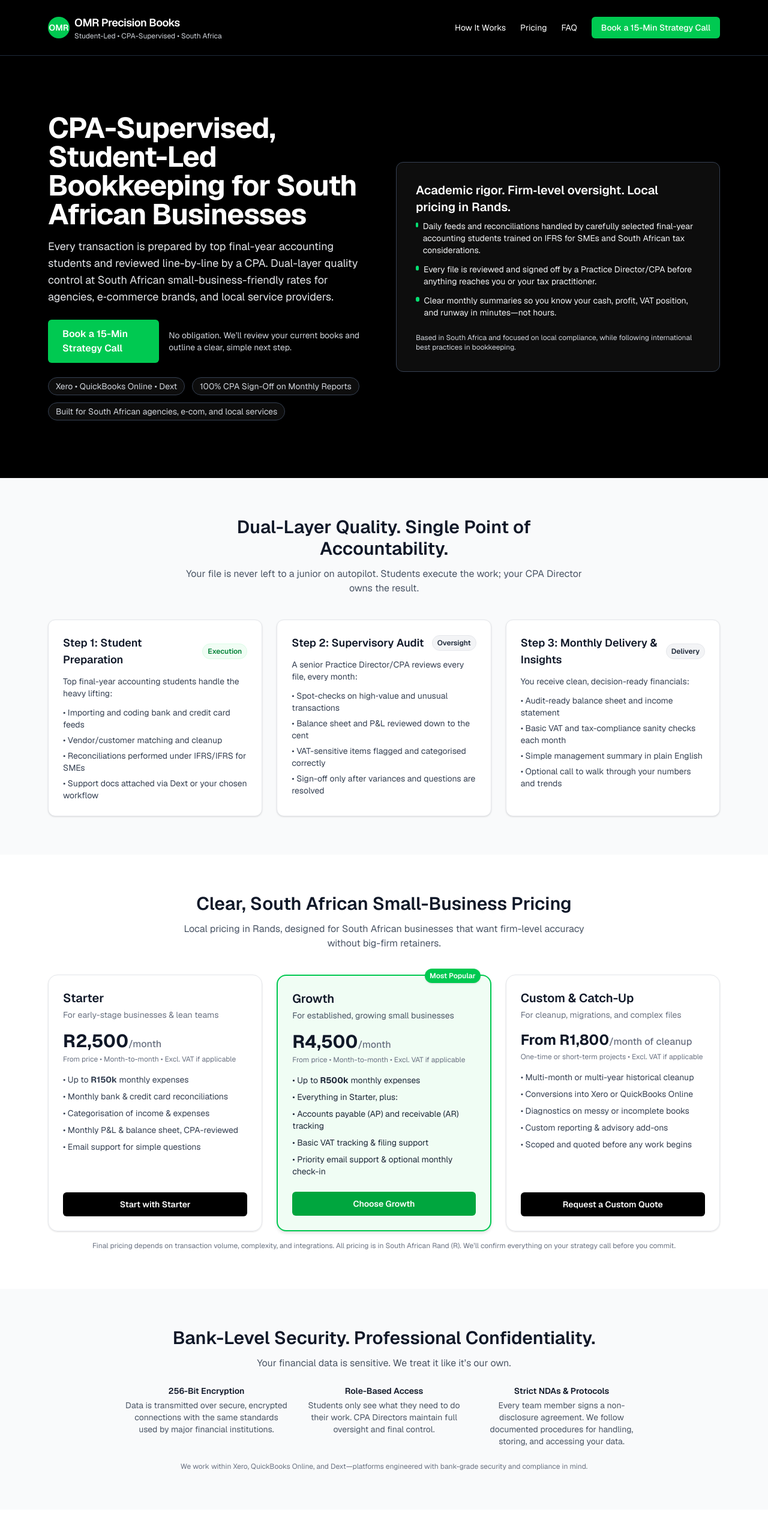
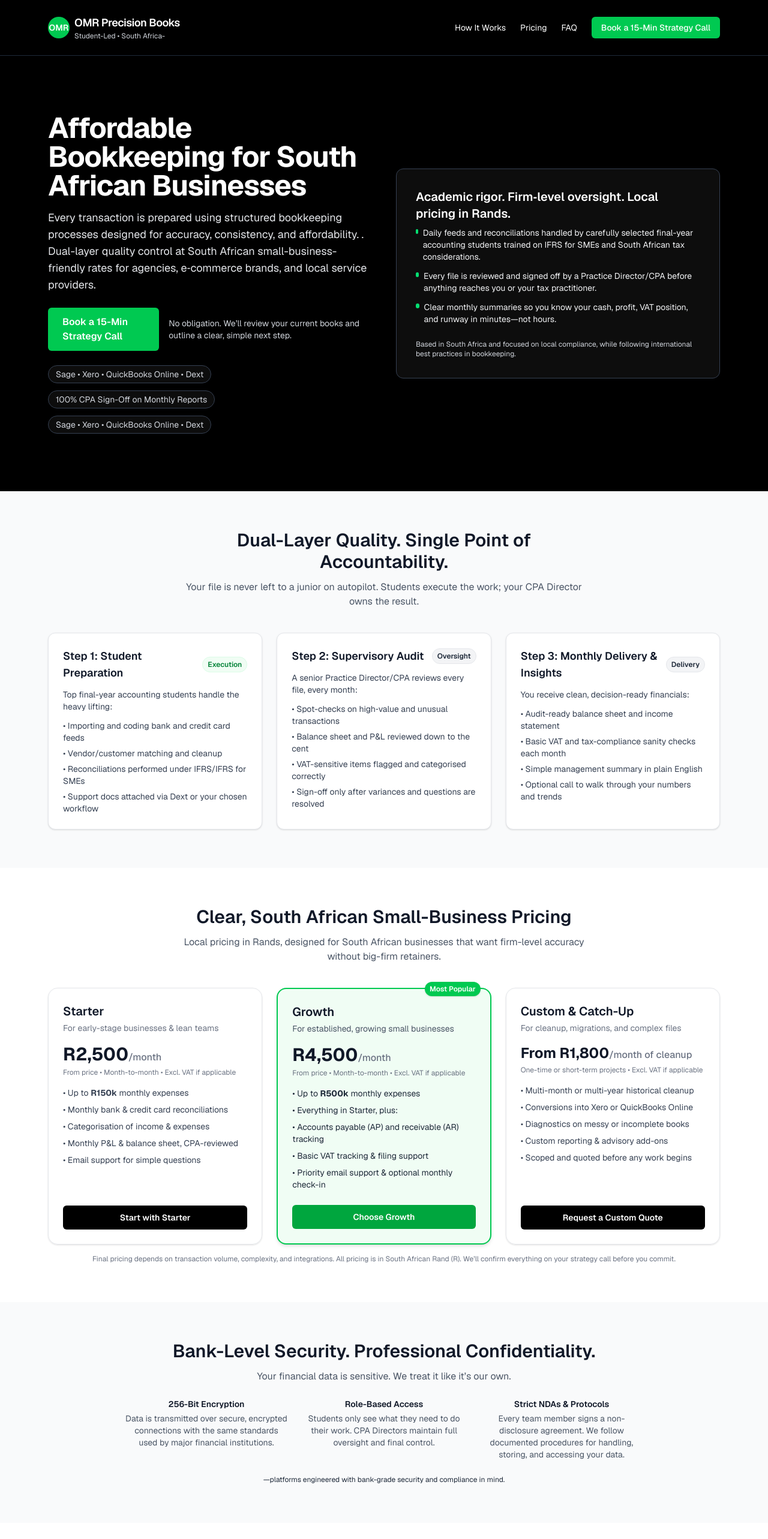
Before and after one commit to omrzuh002-pixel/omr-precision-books, a Next.js app: page / in a window 1280 px wide. Shown: the top 2566 px of the page at 60% size. Built offline with nearby package versions, Linux system fonts and the light colour scheme.

Commit message:
Add Sage support

```diff
--- a/app/page.tsx
+++ b/app/page.tsx
@@ -11,7 +11,7 @@ export default function Home() {
             </div>
             <div>
               <div className="text-lg font-semibold tracking-tight">OMR Precision Books</div>
-              <div className="text-xs text-gray-300">Student-Led • CPA-Supervised • South Africa</div>
+              <div className="text-xs text-gray-300">Student-Led • South Africa-</div>
             </div>
           </div>
           <div className="hidden md:flex items-center space-x-6 text-sm">
@@ -28,10 +28,10 @@ export default function Home() {
           <div className="max-w-6xl mx-auto px-4 py-16 lg:py-24 grid gap-10 lg:grid-cols-2 items-center">
             <div>
               <h1 className="text-3xl sm:text-4xl lg:text-5xl font-bold tracking-tight mb-4">
-                CPA-Supervised, Student-Led Bookkeeping for South African Businesses
+                Affordable Bookkeeping for South African Businesses
               </h1>
-              <p className="text-lg text-gray-200 mb-6">
-                Every transaction is prepared by top final-year accounting students and reviewed line-by-line by a CPA.
+              <p className="text-lg text-gray-200 mb-6">Every transaction is prepared using structured bookkeeping processes designed for accuracy, consistency, and affordability.
+                .
                 Dual-layer quality control at South African small-business-friendly rates for agencies, e‑commerce brands, and local service providers.
               </p>
               <div className="flex flex-col sm:flex-row sm:items-center sm:space-x-4 space-y-3 sm:space-y-0 mb-6">
@@ -47,13 +47,13 @@ export default function Home() {
               </div>
               <div className="flex flex-wrap items-center gap-3 text-xs sm:text-sm text-gray-300">
                 <span className="px-3 py-1 rounded-full border border-gray-700 bg-white/5">
-                  Xero • QuickBooks Online • Dext
+                  Sage • Xero • QuickBooks Online • Dext
                 </span>
                 <span className="px-3 py-1 rounded-full border border-gray-700 bg-white/5">
                   100% CPA Sign-Off on Monthly Reports
                 </span>
                 <span className="px-3 py-1 rounded-full border border-gray-700 bg-white/5">
-                  Built for South African agencies, e‑com, and local services
+                  Sage • Xero • QuickBooks Online • Dext
                 </span>
               </div>
             </div>
@@ -284,8 +284,8 @@ export default function Home() {
               </p>
             </div>
           </div>
-          <p className="mt-6 text-xs text-gray-500">
-            We work within Xero, QuickBooks Online, and Dext—platforms engineered with bank-grade security and compliance in mind.
+          <p className="mt-6 text-xs texWe work within Sage, Xero, QuickBooks Online, and Dextt-gray-500">
+            —platforms engineered with bank-grade security and compliance in mind.
           </p>
         </div>
       </section>
@@ -350,10 +350,10 @@ export default function Home() {
                 What accounting software do you work with?
               </summary>
               <p className="mt-2 text-sm text-gray-700">
-                We primarily support Xero and QuickBooks Online for core bookkeeping, along with Dext for document capture and expense management.
+                We support Sage, Xero, and QuickBooks Online for bookkeeping, along with Dext for document capture and expense management.
               </p>
               <p className="mt-2 text-sm text-gray-700">
-                If you’re using another tool, we can often migrate you into Xero or QuickBooks Online as part of a one‑time setup or cleanup project.
+                If you're using another accounting system, we can often migrate your data into Sage, Xero, or QuickBooks Online.
               </p>
             </details>
 
@@ -460,7 +460,7 @@ export default function Home() {
                   id="softwareUsed"
                   name="Software Used"
                   type="text"
-                  placeholder="e.g. Xero, QBO, Dext"
+                  placeholder="e.g. Sage, Xero, QuickBooks, Dext"
                   className="w-full px-3 py-2 rounded-md bg-black border border-gray-700 text-sm text-white placeholder-gray-500 focus:outline-none focus:border-green-500"
                 />
               </div>
@@ -505,8 +505,8 @@ export default function Home() {
           </form>
 
           <div className="mt-10 pt-6 border-t border-gray-800 text-xs text-gray-500 flex flex-col sm:flex-row items-center justify-between space-y-2 sm:space-y-0">
-            <span>&copy; 2024 OMR Precision Books. Based in South Africa. All rights reserved.</span>
-            <span>Student-Led • CPA-Supervised • Xero &amp; QuickBooks Online Specialists</span>
+            <span>&copy; 2026 OMR Precision Books. Based in South Africa. All rights reserved.</span>
+            <span>-Student-Led • Sage • Xero • QuickBooks Online Specialists</span>
           </div>
         </div>
       </footer>
```
